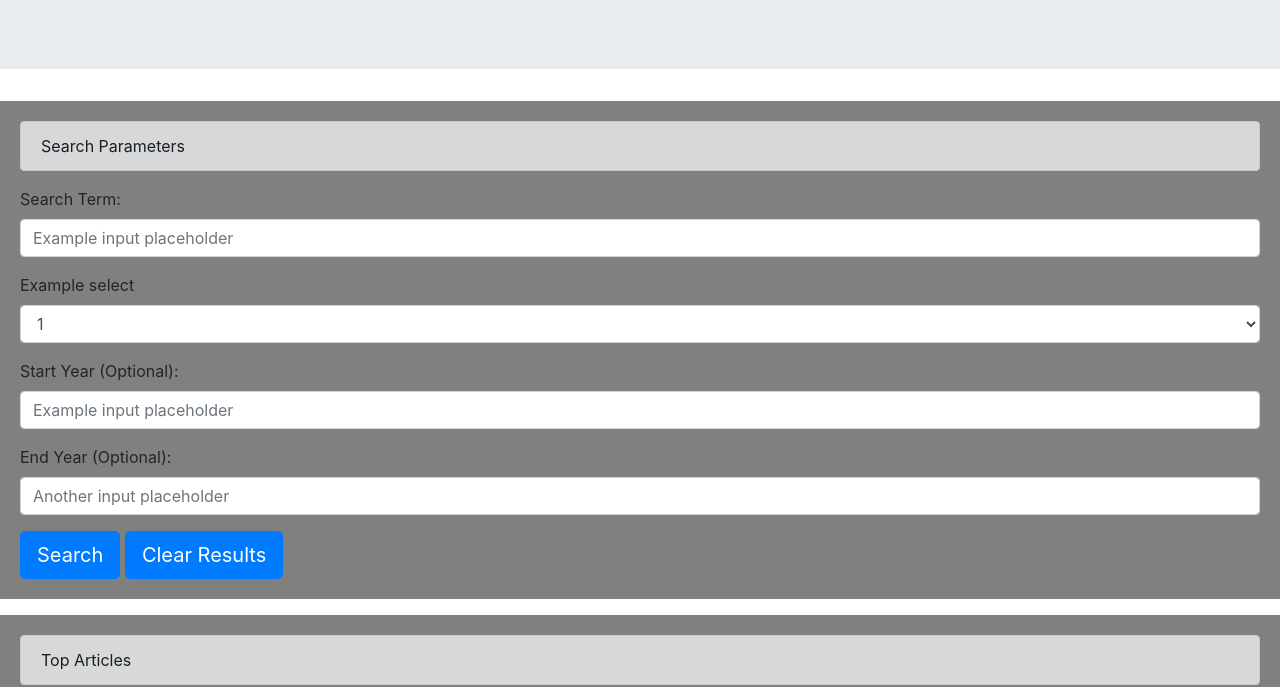
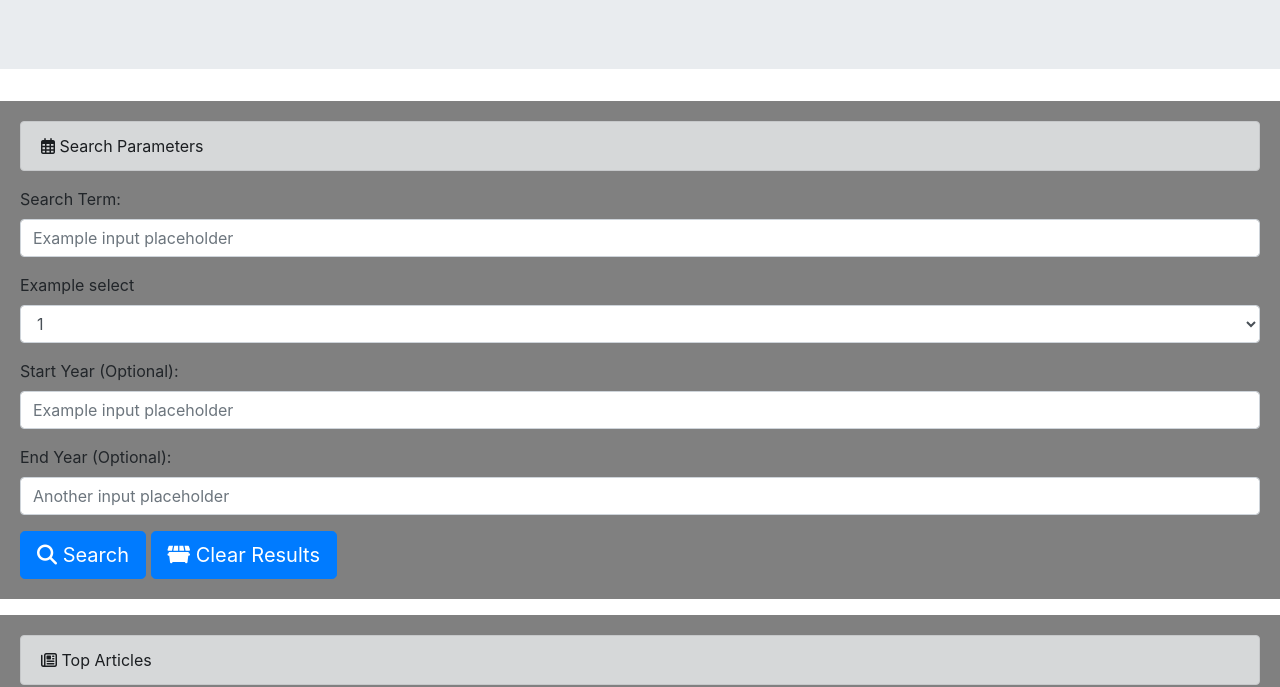
Before and after one commit to diminako/nyt_article_search, a plain HTML site: page index.html in a window 1280 px wide. Shown: the part 134-821 px from the top of the page. Drawn offline with nearby package versions, Linux system fonts and the light colour scheme.

Commit message:
added fontawesome

```diff
--- a/index.html
+++ b/index.html
@@ -8,6 +8,7 @@
         integrity="sha384-TX8t27EcRE3e/ihU7zmQxVncDAy5uIKz4rEkgIXeMed4M0jlfIDPvg6uqKI2xXr2" crossorigin="anonymous">
 
     <link rel="stylesheet" href="style.css">
+    <script src="https://kit.fontawesome.com/48d2bb8a82.js" crossorigin="anonymous"></script>
     <title>NY Times Search App</title>
 </head>
 
@@ -21,7 +22,7 @@
     <form>
         <div class=" main-options">
             <div class="alert alert-dark" role="alert">
-                Search Parameters
+                <i class="far fa-calendar-alt"></i> Search Parameters
             </div>
             <div class="form-group">
                 <label for="formGroupExampleInput">Search Term:</label>
@@ -47,15 +48,19 @@
                 <input id="endYear" type="text" class="form-control" id="formGroupExampleInput2"
                     placeholder="Another input placeholder">
             </div>
-            <button id="submitBtn" type="button" class="btn btn-primary btn-lg">Search</button>
-            <button id="clearBtn" type="button" class="btn btn-primary btn-lg">Clear Results</button>
+            <button  id="submitBtn" type="button" class="btn btn-primary btn-lg">
+                <i class="fas fa-search"></i> Search
+            </button>
+            <button id="clearBtn" type="button" class="btn btn-primary btn-lg">
+                <i class="fas fa-dumpster"></i> Clear Results
+            </button>
         </div>
     </form>
 
     <form class="mt-3">
         <div class=" main-options">
             <div class="alert alert-dark" role="alert">
-                Top Articles
+                <i class="far fa-newspaper"></i> Top Articles
             </div>
             <div id="articleArea" class ="mt-1">
                 <h4>Title</h4>
```
